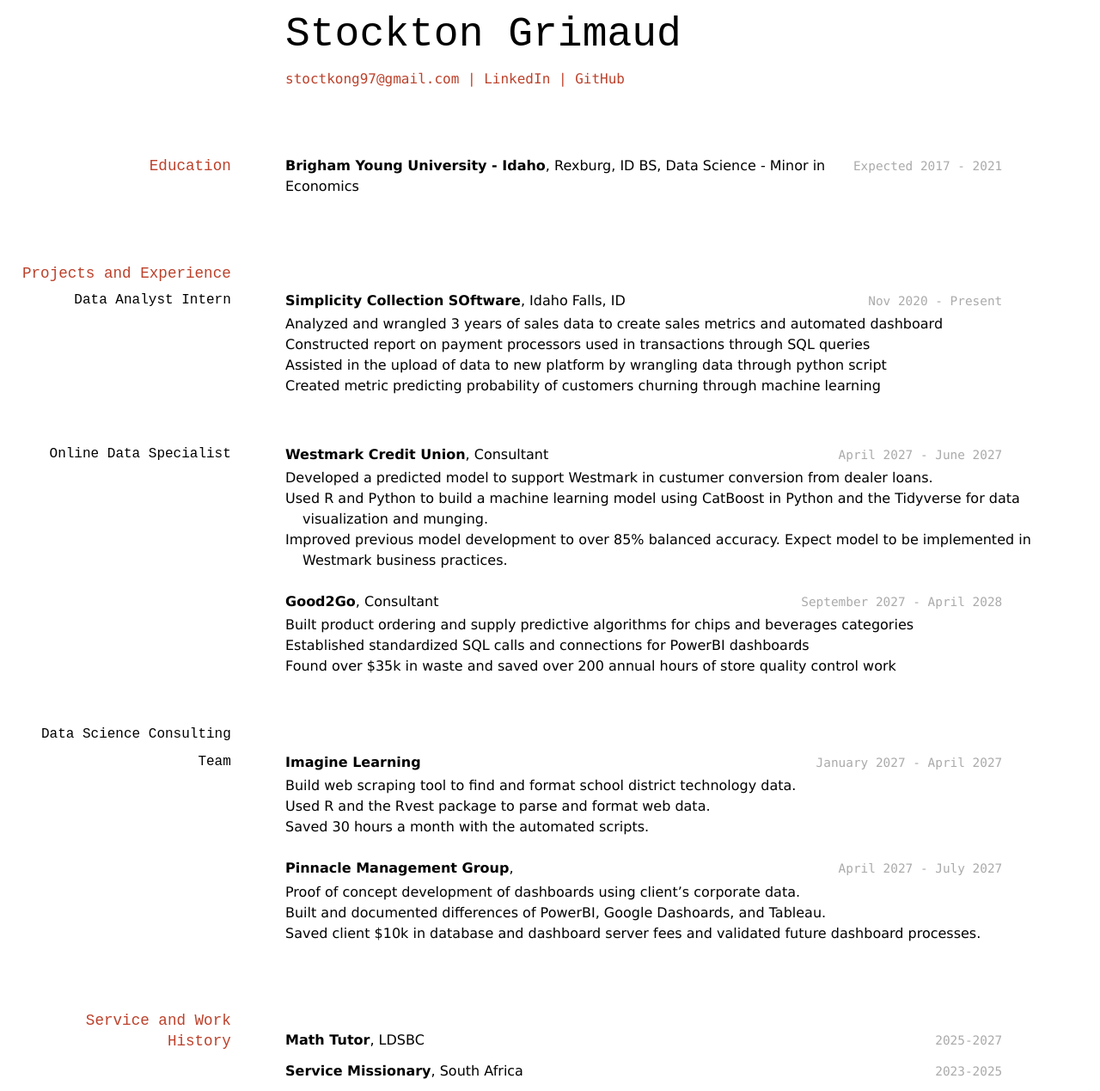
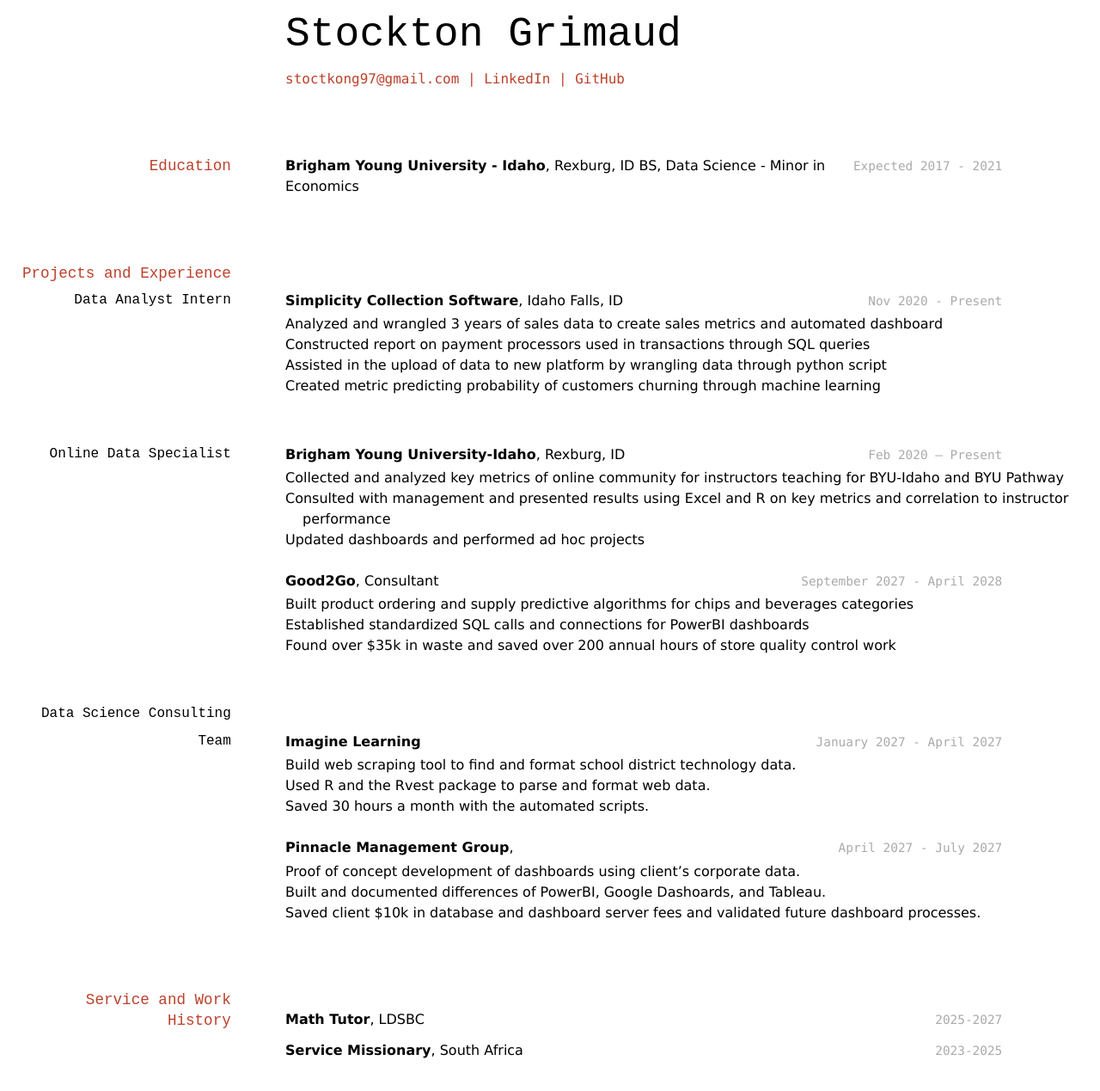
Before and after one commit to rachaelssmith/stockton_grimaud_resume, a Jekyll site: the page built from docs/index.md, in a window 1280 px wide. Shown: the whole page at 86% size. Built offline with Jekyll 4.4.1, drawn with Linux system fonts in a browser that asks for light colours; after the commit the page ends 1245 px from its top, so only the background shows below that.

Commit message:
Update index.md

```diff
--- a/docs/index.md
+++ b/docs/index.md
@@ -24,7 +24,7 @@ BS, Data Science - Minor in Economics
 ### Data Analyst Intern
 
 `Nov 2020 - Present`
-__Simplicity Collection SOftware__, Idaho Falls, ID
+__Simplicity Collection Software__, Idaho Falls, ID
 
 - Analyzed and wrangled 3 years of sales data to create sales metrics and automated dashboard
 - Constructed report on payment processors used in transactions through SQL queries
@@ -33,12 +33,13 @@ __Simplicity Collection SOftware__, Idaho Falls, ID
 
 ### Online Data Specialist
 
-`April 2027 - June 2027`
-__Westmark Credit Union__, Consultant
+`Feb 2020 – Present`
+__Brigham Young University-Idaho__, Rexburg, ID
 
-- Developed a predicted model to support Westmark in custumer conversion from dealer loans.
-- Used R and Python to build a machine learning model using CatBoost in Python and the Tidyverse for data visualization and munging.
-- Improved previous model development to over 85% balanced accuracy. Expect model to be implemented in Westmark business practices.
+- Collected and analyzed key metrics of online community for instructors teaching for BYU-Idaho and BYU Pathway
+- Consulted with management and presented results using Excel and R on key metrics and correlation to instructor performance
+- Updated dashboards and performed ad hoc projects
+
 
 `September 2027 - April 2028`
 __Good2Go__, Consultant
```
